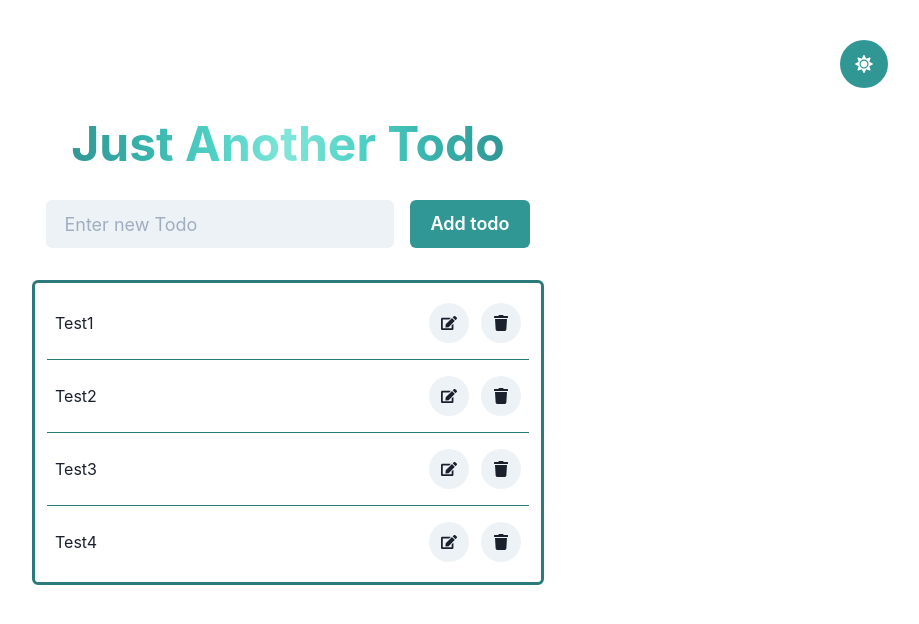
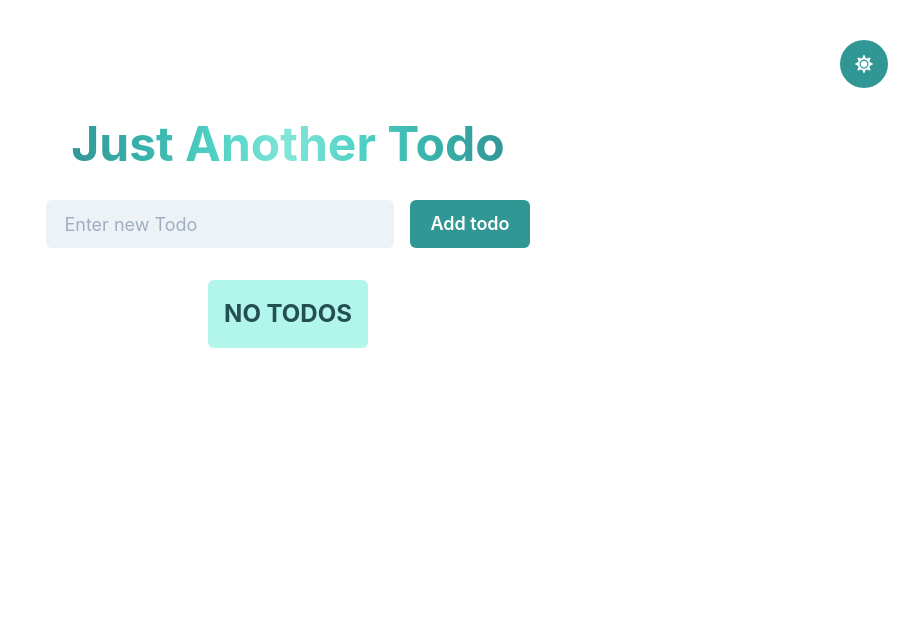
Before and after one commit to harshb16/just-another-todo, a React (Create React App) app: page / in a window 1280 px wide. Shown: the top 624 px of the page, without its empty margins (352-1271 px from the left). Built offline with nearby package versions, Linux system fonts and the light colour scheme.

Commit message:
Add functionality to add a new todo

```diff
--- a/package.json
+++ b/package.json
@@ -10,6 +10,7 @@
     "@testing-library/react": "^10.2.1",
     "@testing-library/user-event": "^12.0.2",
     "framer-motion": "^4.0.0",
+    "nanoid": "^3.1.22",
     "react": "^17.0.2",
     "react-dom": "^17.0.2",
     "react-icons": "^3.0.0",
--- a/src/App.jsx
+++ b/src/App.jsx
@@ -6,25 +6,11 @@ import TodoForm from './components/TodoForm';
 import TodoList from './components/TodoList';
 
 function App() {
-  const todos = [
-    {
-      id: '1',
-      todo: 'Test1',
-    },
-    {
-      id: '2',
-      todo: 'Test2',
-    },
-    {
-      id: '3',
-      todo: 'Test3',
-    },
-    {
-      id: '4',
-      todo: 'Test4',
-    },
-  ];
-  const [todoItems, setTodoItems] = useState(todos);
+  const [todoItems, setTodoItems] = useState([]);
+
+  const addTodo = (addedTodo) => {
+    setTodoItems((oldTodos) => [...oldTodos, addedTodo]);
+  };
 
   const deleteTodo = (id) => {
     const newTodoItems = todoItems.filter((todo) => todo.id !== id);
@@ -35,7 +21,7 @@ function App() {
     <VStack m={4} p={4} spacing={8}>
       <ColorModeSwitcher alignSelf='flex-end' />
       <Header />
-      <TodoForm />
+      <TodoForm onAddTodo={addTodo} />
       <TodoList todos={todoItems} onDelete={deleteTodo} />
     </VStack>
   );
--- a/src/components/TodoForm.jsx
+++ b/src/components/TodoForm.jsx
@@ -1,10 +1,40 @@
-import { Input, HStack, Button } from '@chakra-ui/react';
+import { useState } from 'react';
+import { Input, HStack, Button, useToast } from '@chakra-ui/react';
+import { nanoid } from 'nanoid';
 
-const TodoForm = () => {
+const TodoForm = ({ onAddTodo }) => {
+  const [content, setContent] = useState('');
+  const toast = useToast();
+
+  const submitHandler = (event) => {
+    event.preventDefault();
+    if (!content) {
+      toast({
+        title: 'Cannot add empty todo!',
+        status: 'error',
+        duration: 3000,
+        isClosable: true,
+      });
+      return;
+    }
+
+    const todo = {
+      id: nanoid(),
+      todo: content,
+    };
+
+    onAddTodo(todo);
+    setContent('');
+  };
+
+  const inputHandler = (event) => setContent(event.target.value);
+
   return (
-    <form>
+    <form onSubmit={submitHandler}>
       <HStack spacing={4}>
         <Input
+          value={content}
+          onChange={inputHandler}
           size='lg'
           colorScheme='teal'
           variant='filled'
```
Also changed, not shown: 1 other file (tests, documents, lock files or other folders).
